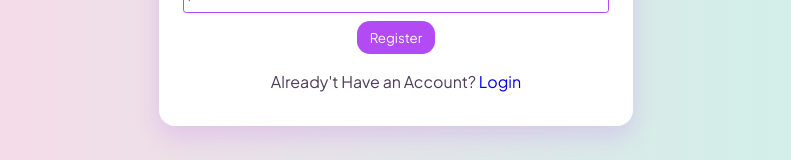
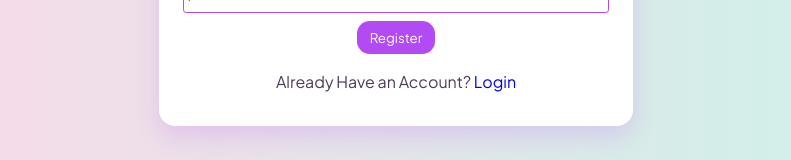
Before and after one commit to Sotom-tam/campus-essentials, a React (Vite) app: page /register in a window 1280 px wide. Shown: the part 356-516 px from the top of the page, without its empty margins (244-1035 px from the left). Built offline with nearby package versions, Linux system fonts and the light colour scheme.

Commit message:
Update Register.tsx

```diff
--- a/src/pages/Register.tsx
+++ b/src/pages/Register.tsx
@@ -49,7 +49,7 @@ function Register(){
         <input onChange={(e)=>setPassword(e.target.value)} name="password"type="password" placeholder="password" value={password} />
         </div>
         <button className="btn" type="submit">{loading}</button>
-        <p>Already't Have an Account? <Link to="/login">Login</Link></p>
+        <p>Already Have an Account? <Link to="/login">Login</Link></p>
     </form>
     </div>
 }
```
